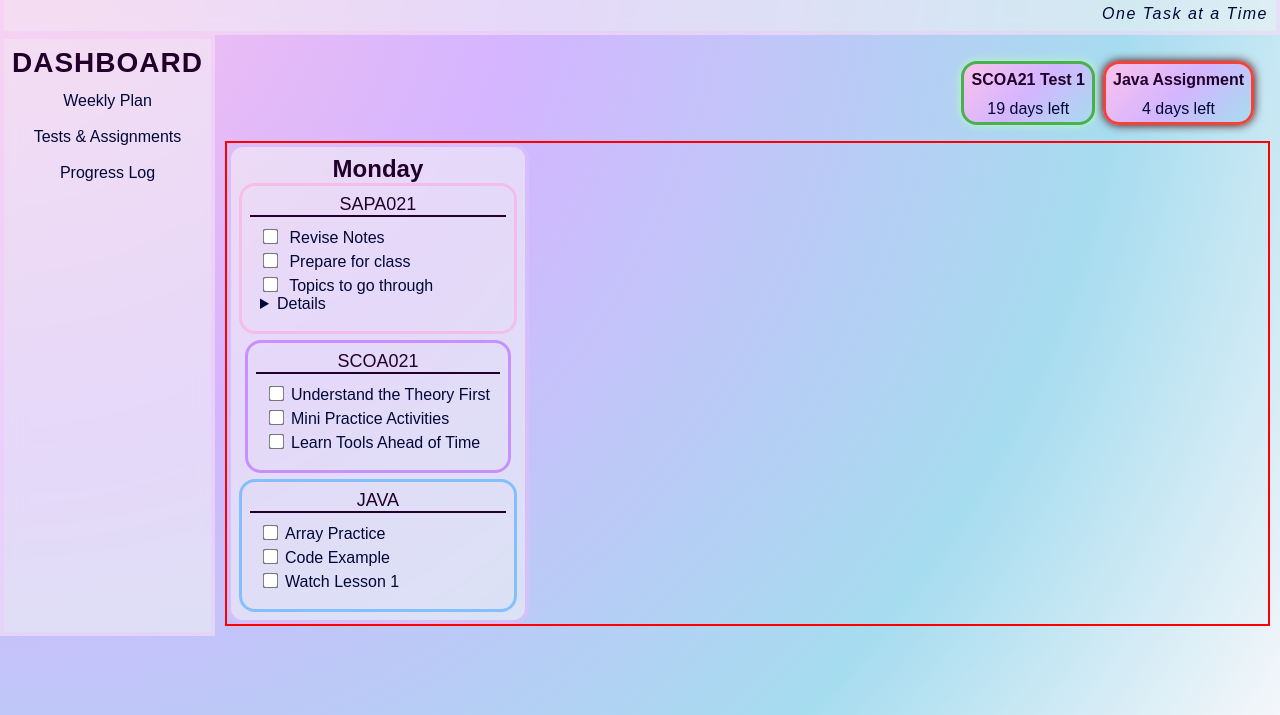
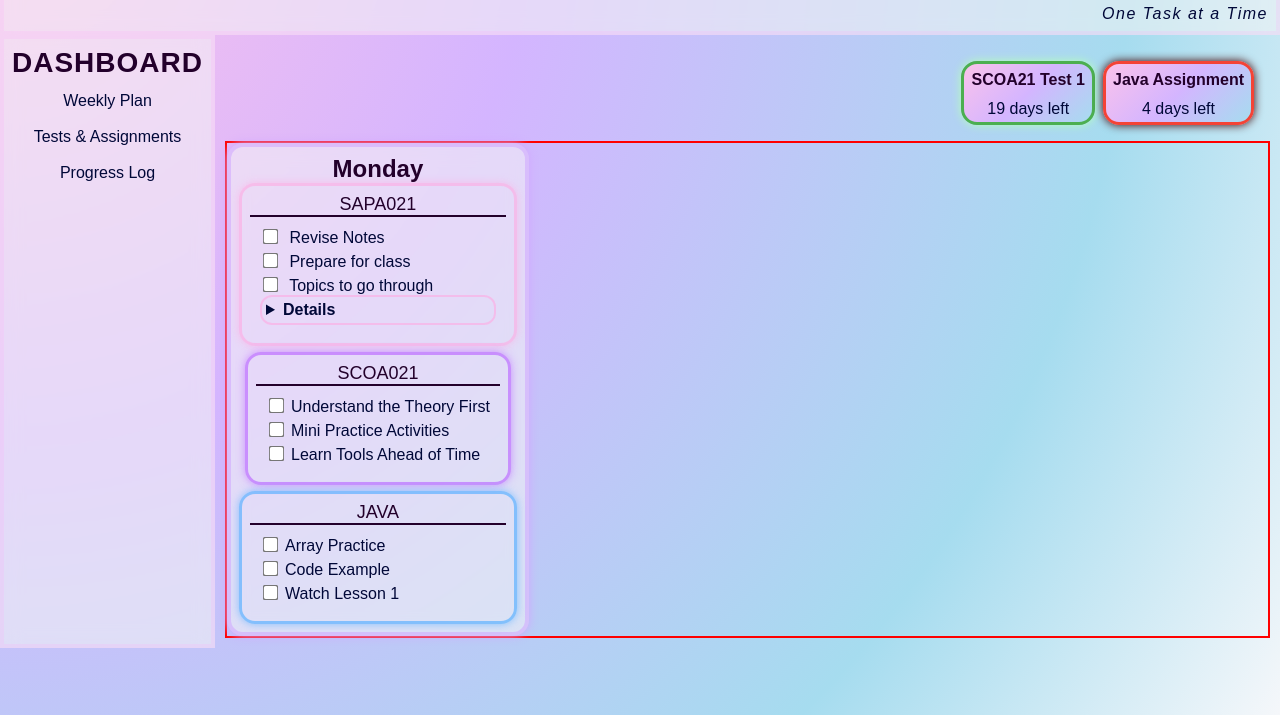
Before and after one commit to Tinka-Codes/study-dashboard, a plain HTML site: page index.html in a window 1280 px wide. Shown: the part 85-800 px from the top of the page. Drawn offline with Linux system fonts and the light colour scheme.

Commit message:
style details to be cleaner and presentable

```diff
--- a/style.css
+++ b/style.css
@@ -155,9 +155,10 @@ body {
 .card {
   border-radius: 16px;
   padding: 8px;
-  border: 4px solid hsla(268, 100%, 83%, 0.575);
+  border: 4px solid #d1a8ff93;
   background: #f5f5f58e;
   backdrop-filter: blur(10px);
+  box-shadow: 0 0 10px #d1a8ff;
 }
 
 .card-title {
@@ -178,28 +179,31 @@ body {
   padding: 8px;
 }
 
-.module-section-sapa021 {
-  padding: 8px;
-  border: 3px solid hsla(320, 100%, 83%, 0.575);
-  border-radius: 16px;
-  margin: 0px;
-}
-
 .task-item {
   padding: 2px;
 }
 
+.module-section-sapa021 {
+  padding: 8px;
+  border: 3px solid #ffa8e293;
+  border-radius: 16px;
+  margin: 0px;
+  box-shadow: 0 0 8px #ffa8e293;
+}
+
 .module-section-scoa021 {
   padding: 8px;
-  border: 3px solid hsla(273, 100%, 71%, 0.678);
+  border: 3px solid #bc6bffad;
   border-radius: 16px;
   margin: 6px;
+  box-shadow: 0 0 8px #bc6bffad;
 }
 
 .module-section-java {
   padding: 8px;
-  border: 3px solid hsla(209, 100%, 69%, 0.719);
+  border: 3px solid #61b3ffb7;
   border-radius: 16px;
+  box-shadow: 0 0 8px #61b3ffb7;
 }
 
 input[type='checkbox'] {
@@ -207,3 +211,26 @@ input[type='checkbox'] {
   margin-right: 8px; /* space from the text */
   accent-color: #af4c7d; /* makes the check green */
 }
+
+details {
+  border: 2px solid #ffa8e293;
+  border-radius: 12px;
+}
+
+summary {
+  font-weight: 550;
+  cursor: pointer;
+  padding: 4px;
+}
+
+/*pastel colors:
+--pastel-coral: #ffadad;
+  --pastel-peachy-orange: #ffd6a5;
+  --pastel-lemon: #fdffb6;
+  --pastel-lime: #caffbf;
+  --pastel-aqua: #9bf6ff;
+  --pastel-sky-blue: #a0c4ff;
+  --pastel-lilac: #bdb2ff;
+  --pastel-pink-lavender: #ffc6ff;
+  --pastel-sand: #fffffc;
+  --pastel-light-gray: #e0e0e0;*/
```
